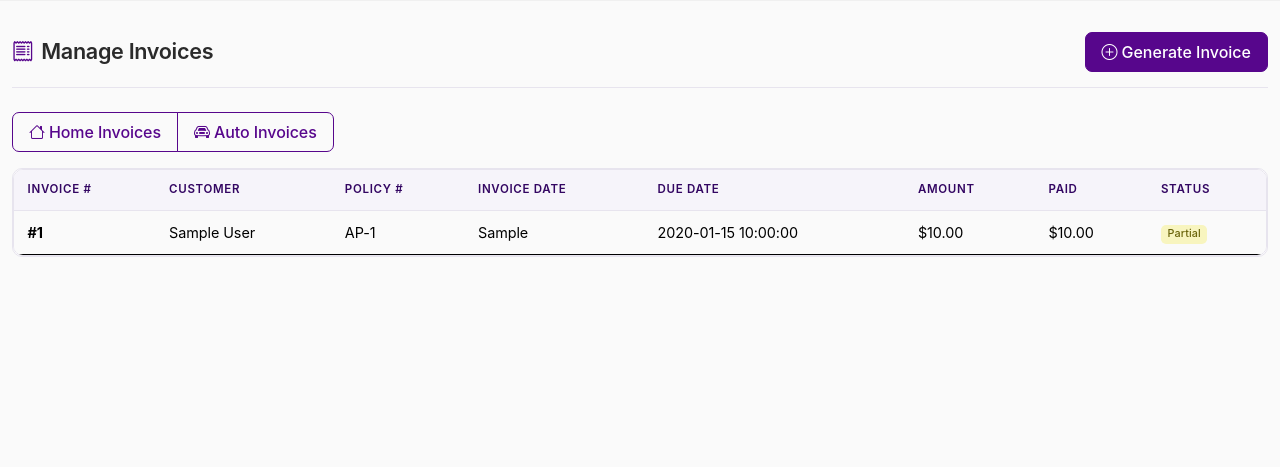
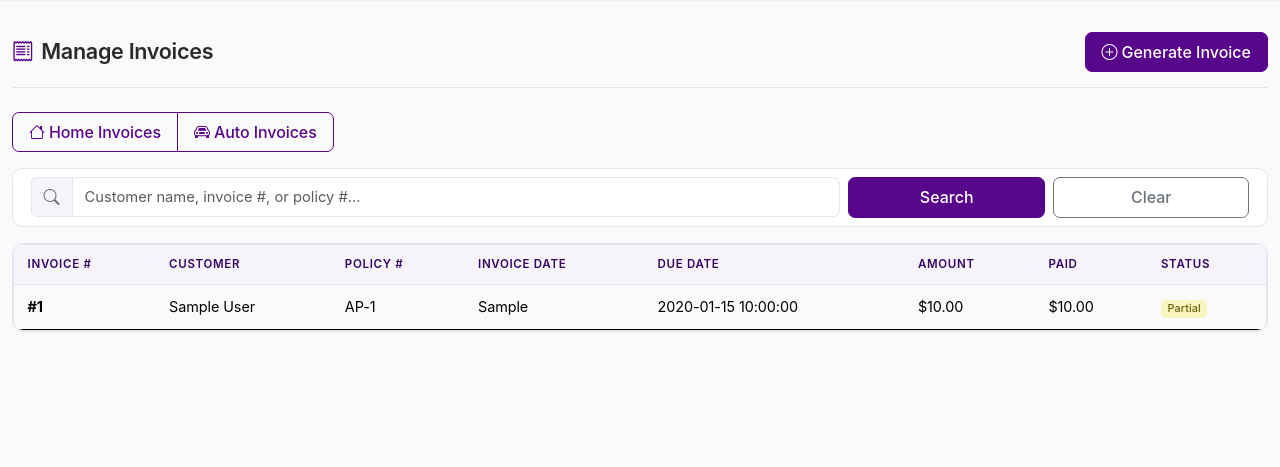
Before and after one commit to rigvedrs/NICE_Insurance_App, a Flask app: template templates/employee/invoices.html in a window 1280 px wide. Shown: the part 59-526 px from the top of the page. Run offline with Flask 3, Linux system fonts and the light colour scheme; the template is opened without the code that fills it: most values are stand-ins (such as "Sample title", 1, 10 or a date in 2020).

Commit message:
Add: Search Feature for invoices, vehicles and drivers

```diff
--- a/templates/employee/invoices.html
+++ b/templates/employee/invoices.html
@@ -12,12 +12,33 @@
 <!-- Type Toggle -->
 <div class="mb-3">
     <div class="btn-group" role="group">
-        <a href="?type=home" class="btn btn-{% if inv_type == 'home' %}primary{% else %}outline-primary{% endif %}">
+        <a href="?type=home{% if search %}&search={{ search|urlencode }}{% endif %}" class="btn btn-{% if inv_type == 'home' %}primary{% else %}outline-primary{% endif %}">
             <i class="bi bi-house me-1"></i>Home Invoices
         </a>
-        <a href="?type=auto" class="btn btn-{% if inv_type == 'auto' %}primary{% else %}outline-primary{% endif %}">
+        <a href="?type=auto{% if search %}&search={{ search|urlencode }}{% endif %}" class="btn btn-{% if inv_type == 'auto' %}primary{% else %}outline-primary{% endif %}">
             <i class="bi bi-car-front me-1"></i>Auto Invoices
         </a>
+    </div>
+</div>
+
+<!-- Search -->
+<div class="card mb-3">
+    <div class="card-body py-2">
+        <form method="GET" class="row g-2 align-items-center">
+            <input type="hidden" name="type" value="{{ inv_type }}">
+            <div class="col-md-8">
+                <div class="input-group">
+                    <span class="input-group-text"><i class="bi bi-search"></i></span>
+                    <input type="text" name="search" class="form-control" placeholder="Customer name, invoice #, or policy #..." value="{{ search or '' }}">
+                </div>
+            </div>
+            <div class="col-md-2">
+                <button type="submit" class="btn btn-primary w-100">Search</button>
+            </div>
+            <div class="col-md-2">
+                <a href="{{ url_for('employee_invoices', type=inv_type) }}" class="btn btn-outline-secondary w-100">Clear</a>
+            </div>
+        </form>
     </div>
 </div>
 
@@ -111,9 +132,10 @@
 {% block extra_js %}
 <script>
 function updatePolicyList() {
-    // Redirect to switch invoice type context
     const type = document.getElementById('newInvType').value;
-    window.location.href = '?type=' + type;
+    const params = new URLSearchParams(window.location.search);
+    params.set('type', type);
+    window.location.href = '?' + params.toString();
 }
 </script>
 {% endblock %}
```
Also changed, not shown: templates/employee/drivers.html (+20 -0 lines), templates/employee/payments.html (+21 -1 lines), templates/employee/vehicles.html (+20 -0 lines).
